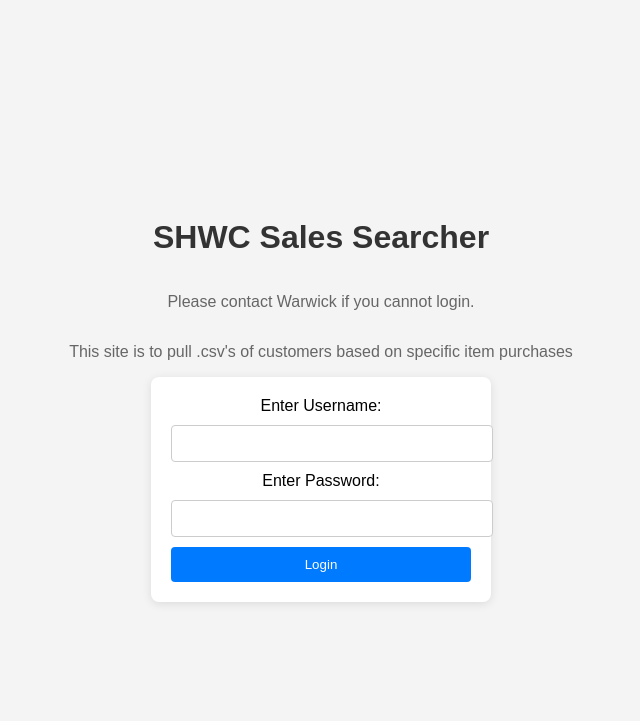
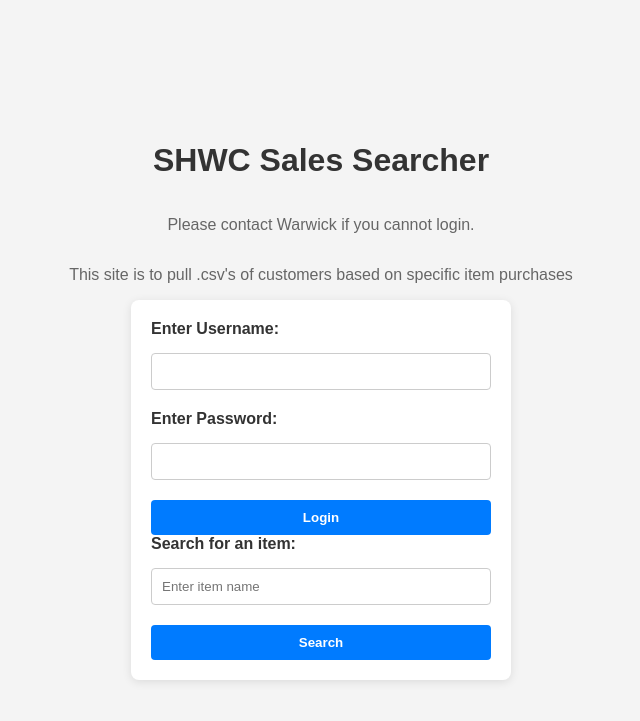
Before and after one commit to itswarwick/sales_searcher, a Flask app: page / in a window 1280 px wide. Shown: the top 721 px of the page, without its empty margins (319-959 px from the left). Run offline with Flask 3, Linux system fonts and the light colour scheme.

Commit message:
styling edits

```diff
--- a/templates/index.html
+++ b/templates/index.html
@@ -30,17 +30,26 @@
             padding: 20px;
             border-radius: 8px;
             box-shadow: 0 2px 10px rgba(0, 0, 0, 0.1);
-            width: 300px;
+            width: 340px;
             text-align: center;
+        }
+
+        label {
+            display: block;
+            margin-bottom: 5px;
+            font-weight: bold;
+            color: #333;
+            text-align: left;
         }
 
         input[type="text"],
         input[type="password"] {
             width: 100%;
             padding: 10px;
-            margin: 10px 0;
+            margin: 10px 0 20px 0;
             border: 1px solid #ccc;
             border-radius: 4px;
+            box-sizing: border-box;
         }
 
         input[type="submit"] {
@@ -50,16 +59,15 @@
             border: none;
             border-radius: 4px;
             color: #fff;
+            font-weight: bold;
             cursor: pointer;
+            box-sizing: border-box;
         }
 
         input[type="submit"]:hover {
             background-color: #0056b3;
         }
 
-        .hidden {
-            display: none;
-        }
     </style>
 </head>
 <body>
```
